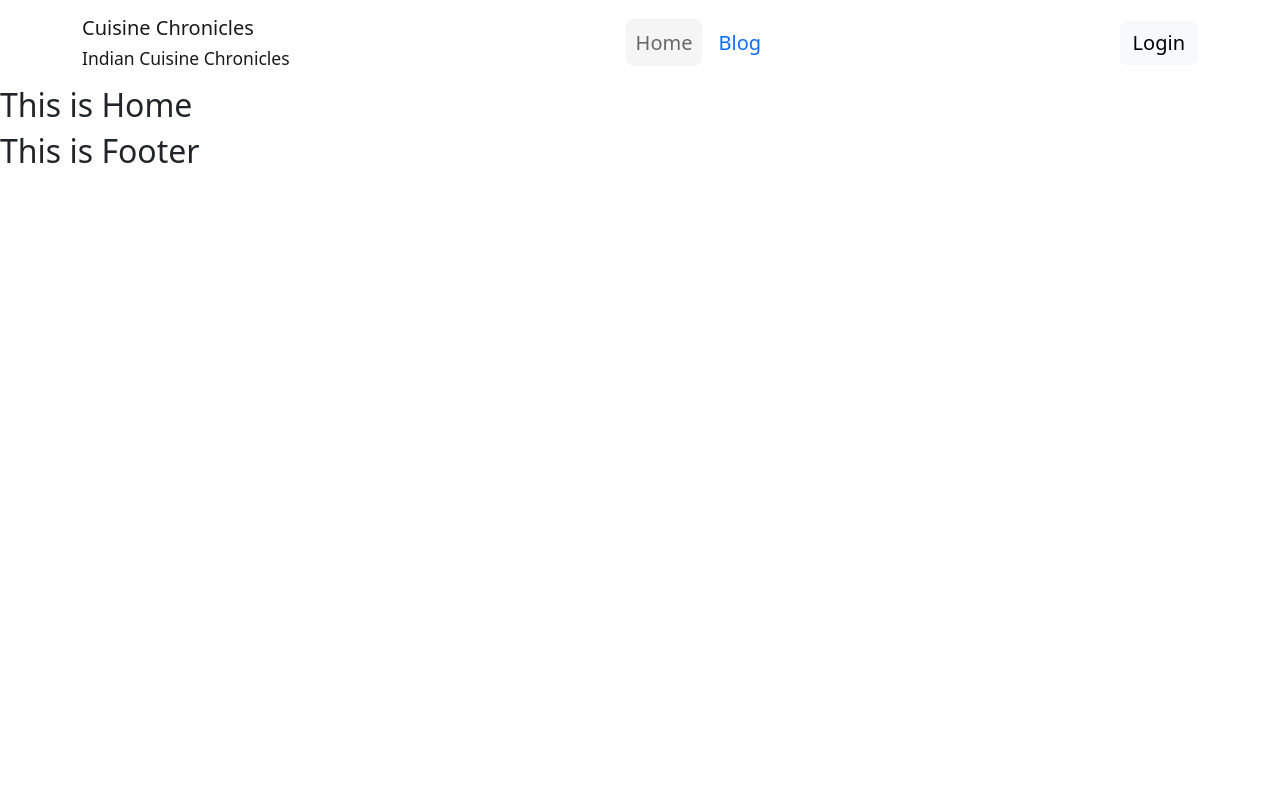
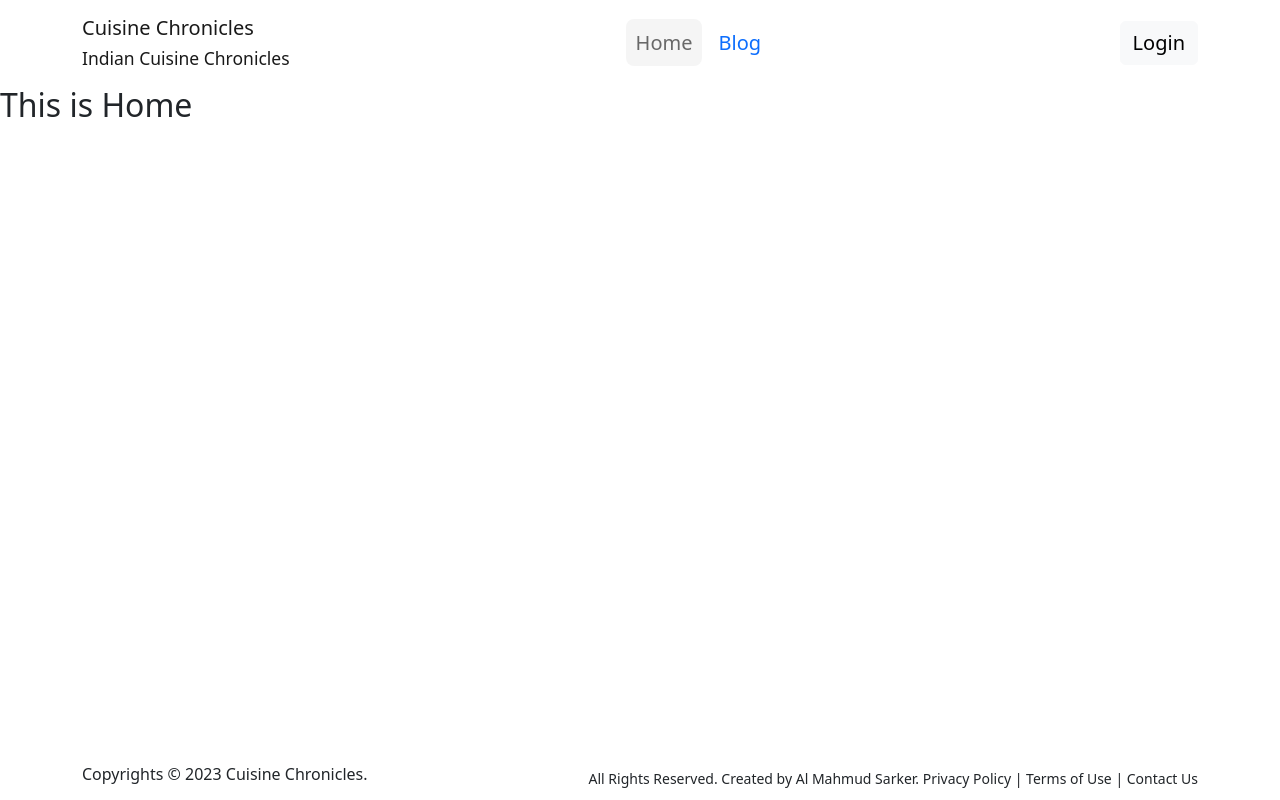
Before and after one commit to almahmudsarker/Cuisine-Chronicles-Client, a React (Vite) app: page / in a window 1280 px wide. Built offline with nearby package versions, Linux system fonts and the light colour scheme.

Commit message:
footer added

```diff
--- a/src/components/Footer/Footer.jsx
+++ b/src/components/Footer/Footer.jsx
@@ -1,10 +1,19 @@
 import React from 'react';
+import { Container, Navbar } from 'react-bootstrap';
 
 const Footer = () => {
     return (
-        <div>
-            <h2>This is Footer</h2>
-        </div>
+      <Navbar expand="lg" variant="light" bg="transparent" style={{position: "fixed",
+  bottom: "0", width: "100%"}}>
+        <Container>
+          <h6>Copyrights © 2023 Cuisine Chronicles.</h6>
+          <small>
+            {" "}
+            All Rights Reserved. Created by Al Mahmud Sarker. Privacy Policy |
+            Terms of Use | Contact Us
+          </small>
+        </Container>
+      </Navbar>
     );
 };
 
```
